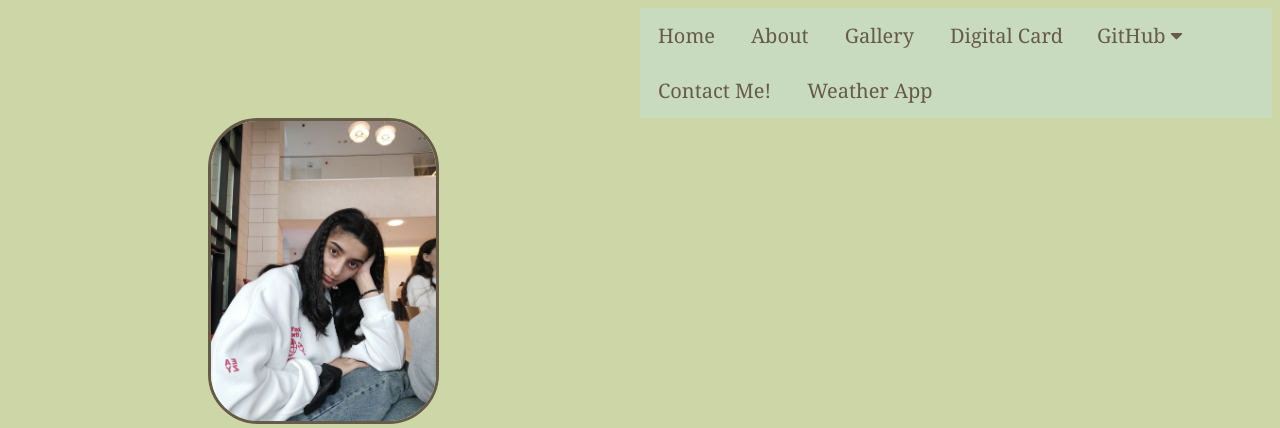
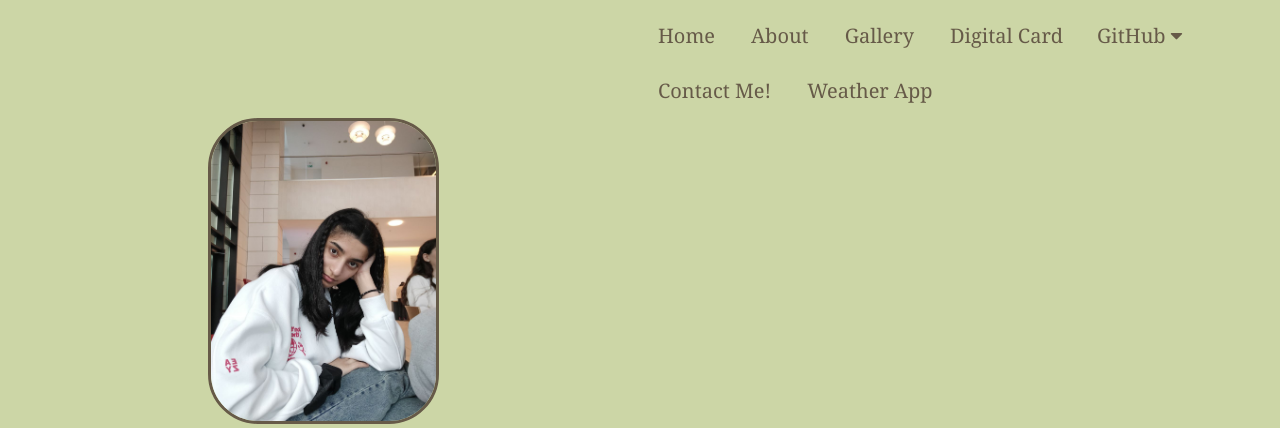
Before and after one commit to nrrggz/nbayramova.github.io, a plain HTML site: page index.html in a window 1280 px wide. Shown: the top 428 px of the page. Drawn offline with Linux system fonts and the light colour scheme.

Commit message:
Update style.css

```diff
--- a/css/style.css
+++ b/css/style.css
@@ -5,7 +5,7 @@ body {
 
 nav {
     overflow: hidden;
-    background-color: #C8DBBE;
+    background-color: #CCD6A6;
     margin-left: 50%;
 }
 
```
